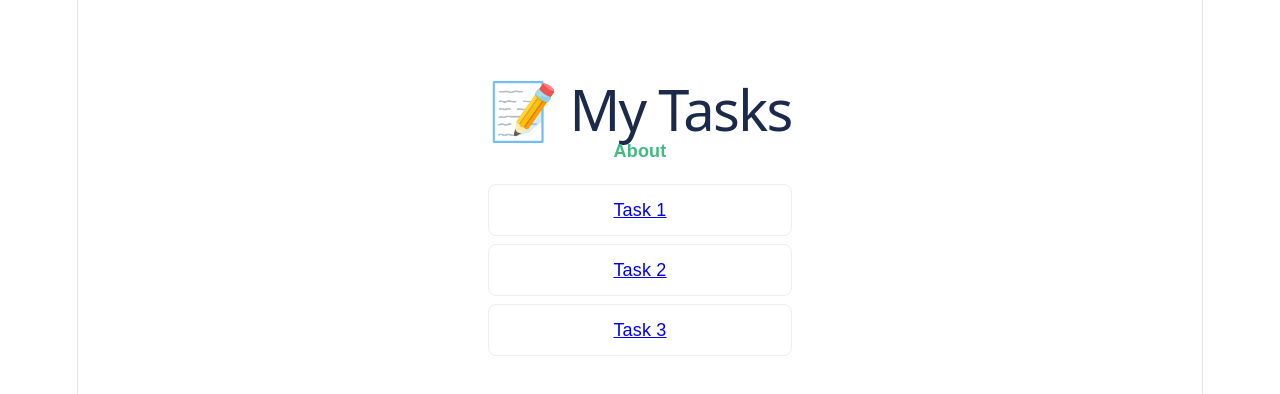
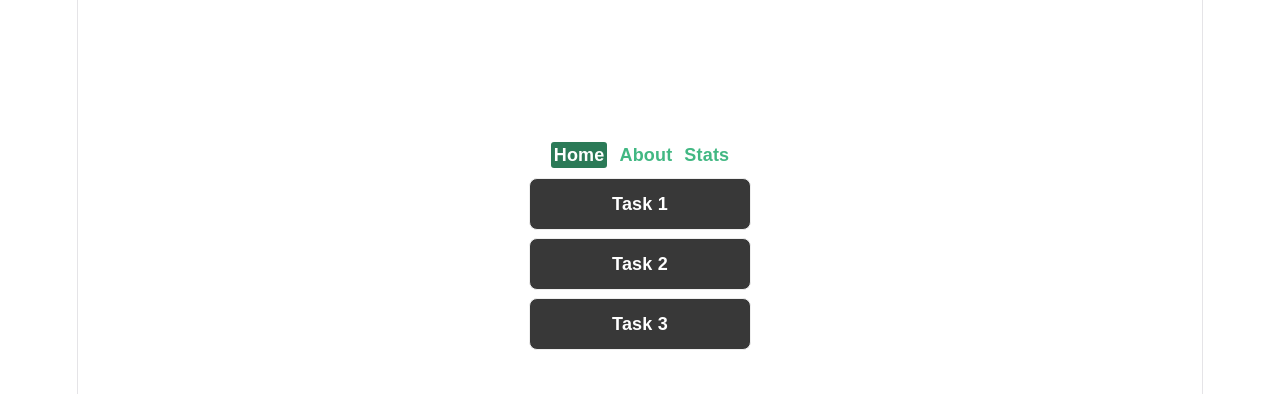
Before and after one commit to Jason-Cormier/FrontEndTraining, a Vue app in the folder task-counter/: page /home in a window 1280 px wide. Shown: the top 394 px of the page. Built offline with nearby package versions, Linux system fonts and the light colour scheme.

Commit message:
Day 3 Extensions

```diff
--- /dev/null
+++ b/task-counter/src/stores/Day3/taskStore.js
@@ -0,0 +1,10 @@
+import { ref } from 'vue'
+import { defineStore } from 'pinia'
+export const useTaskStore = defineStore('tasks', () => {
+    const tasks = ref([
+        { id: 1, name: 'Task 1', done: false, dueDate: '2024-06-10', priority: 'high' },
+        { id: 2, name: 'Task 2', done: false, dueDate: '2024-06-15', priority: 'medium' },
+        { id: 3, name: 'Task 3', done: false, dueDate: '2024-06-12', priority: 'low' }
+    ])
+    return { tasks }
+})
--- a/task-counter/src/views/Day3/AboutView.vue
+++ b/task-counter/src/views/Day3/AboutView.vue
@@ -1,8 +1,12 @@
 <template>
     <div class="about-view">
         <h1>About</h1>
+        <nav class="page-nav">
+            <RouterLink to="/home">Home</RouterLink>
+            <RouterLink to="/about">About</RouterLink>
+            <RouterLink to="/stats">Stats</RouterLink>
+        </nav>
         <p>This is a task management app build with Vue 3.</p>
-        <RouterLink to="/home">Back to Tasks</RouterLink>
     </div>
 </template>
 
@@ -14,7 +18,7 @@
     font-family: Arial, sans-serif;
 }
 h1 {
-        color: #1b2a4a;
+    color: white;
     margin-bottom: 16px;
 }
 a {
@@ -22,4 +26,16 @@
     text-decoration: none;
     font-weight: 600;
 }
+.page-nav {
+  display: flex;
+  gap: 12px;
+  margin-bottom: 20px;
+  justify-content: center;
+}
+.page-nav a.router-link-exact-active {
+    color: white;
+    padding: 0 3px;
+    border-radius: 3px;
+    background-color: #2b7a57;
+}
 </style>
--- a/task-counter/src/views/Day3/HomeView.vue
+++ b/task-counter/src/views/Day3/HomeView.vue
@@ -7,7 +7,7 @@
 <script setup>
 import { computed } from 'vue'
 import { useRoute } from 'vue-router'
-import { useTaskStore } from '@/stores/taskStore'
+import { useTaskStore } from '@/stores/Day3/taskStore'
 
 const taskStore = useTaskStore()
 const route     = useRoute()
@@ -19,7 +19,7 @@ const showErrorBanner = computed(() => route.query.error === 'notfound')
 
 <template>
   <div class="home-view">
-    <h1>📝 My Tasks</h1>
+    <h1>My Tasks</h1>
 
     <!-- TODO 2: Show a warning banner if showErrorBanner is true -->
     <!-- <div class="error-banner" v-if="showErrorBanner">
@@ -32,7 +32,9 @@ const showErrorBanner = computed(() => route.query.error === 'notfound')
     <nav class="page-nav">
       <!-- TODO 3: Add a RouterLink to /about -->
       <!-- <RouterLink to="/about">About</RouterLink> -->
+      <RouterLink to="/home">Home</RouterLink>
       <RouterLink to="/about">About</RouterLink>
+      <RouterLink to="/stats">Stats</RouterLink>
     </nav>
 
     <!-- TODO 4: Render each task as a RouterLink to /task/:id -->
@@ -49,13 +51,71 @@ const showErrorBanner = computed(() => route.query.error === 'notfound')
 </template>
 
 <style scoped>
-.home-view { max-width: 520px; margin: 40px auto; padding: 24px; font-family: Arial, sans-serif; }
-h1 { color: #1B2A4A; margin-bottom: 16px; }
-.error-banner { background: #fef3c7; border: 1px solid #f59e0b; border-radius: 6px; padding: 10px 14px; margin-bottom: 16px; color: #92400e; font-size: 14px; }
-.page-nav { margin-bottom: 20px; }
-.page-nav a { color: #42B883; text-decoration: none; font-weight: 600; }
-.task-list { list-style: none; padding: 0; margin: 0; }
-.task-list li { padding: 12px; background: white; border-radius: 8px; margin-bottom: 8px; border: 1px solid #eee; cursor: pointer; }
-.task-list li:hover { border-color: #42B883; }
-.done { text-decoration: line-through; color: #9ca3af; }
+.home-view {
+  width: auto;
+  margin: 40px auto;
+  padding: 24px;
+  font-family: Arial, sans-serif;
+}
+h1 {
+  color: white;
+  margin-bottom: 20px;
+}
+.error-banner {
+  background: #fef3c7;
+  border: 1px solid #f59e0b;
+  border-radius: 6px;
+  padding: 10px 14px;
+  margin-bottom: 16px;
+  color: #92400e;
+  font-size: 14px;
+}
+.page-nav {
+  display: flex;
+  gap: 12px;
+  margin-bottom: 10px;
+  justify-content: center;
+}
+.page-nav a {
+  color: #42B883;
+  text-decoration: none;
+  font-weight: 600;
+}
+.page-nav a.router-link-exact-active {
+  color: white;
+  padding: 0 3px;
+  border-radius: 3px;
+  background-color: #2b7a57;
+}
+.task-list {
+  list-style: none;
+  padding: 0;
+  margin: 0;
+  justify-content: center;
+}
+.task-list li {
+  padding: 12px;
+  background: rgb(56, 56, 56);
+  border-radius: 8px;
+  margin-bottom: 8px;
+  border: 1px solid #eee;
+  cursor: pointer;
+}
+.task-list li:hover {
+  border-color: #42B883;
+}
+.task-list li:hover a {
+  color: #42B883;
+}
+.task-list li a {
+  text-decoration: none;
+  color: white;
+  font-weight: bold;
+  display: block;
+  width: 100%;
+}
+.done {
+  text-decoration: line-through;
+  color: #9ca3af;
+}
 </style>
--- /dev/null
+++ b/task-counter/src/views/Day3/StatsView.vue
@@ -0,0 +1,60 @@
+<script setup>
+    import { computed } from 'vue'
+    import { useTaskStore } from '@/stores/Day3/taskStore'
+    const taskStore = useTaskStore()
+
+    const totalCount = computed(() => taskStore.tasks.length)
+    const doneCount = computed(() => taskStore.tasks.filter(t => t.done).length)
+    const pendingCount = computed(() => totalCount.value - doneCount.value)
+</script>
+
+<template>
+    <div class="stats-view">
+        <h1>Stats</h1>
+        <nav class="page-nav">
+            <RouterLink to="/home">Home</RouterLink>
+            <RouterLink to="/about">About</RouterLink>
+            <RouterLink to="/stats">Stats</RouterLink>
+        </nav>
+        <div class="stat-card">
+            <p>Total Tasks: {{ totalCount }}</p>
+            <p>Done: {{ doneCount }}</p>
+            <p>Pending: {{ pendingCount }}</p>
+        </div>
+    </div>
+</template>
+
+<style scoped>
+.stat-card {
+    background: white;
+    border: 1px solid #eee;
+    border-radius: 10px;
+    padding: 20px;
+    margin-bottom: 20px;
+    width: 300px;
+    margin:0 auto;
+}
+.stat-card p {
+    font-size: 16px;
+    color: #3b4453;
+    margin: 9px 0;
+    font-weight: bold;
+}
+a {
+    color: #42b883;
+    text-decoration: none;
+    font-weight: 600;
+}
+.page-nav {
+  display: flex;
+  gap: 12px;
+  margin-bottom: 20px;
+  justify-content: center;
+}
+.page-nav a.router-link-exact-active {
+    color: white;
+    padding: 0 3px;
+    border-radius: 3px;
+    background-color: #2b7a57;
+}
+</style>
--- a/task-counter/src/views/Day3/TaskDetailView.vue
+++ b/task-counter/src/views/Day3/TaskDetailView.vue
@@ -7,7 +7,7 @@
 <script setup>
 import { computed } from 'vue'
 import { useRoute, useRouter } from 'vue-router'
-import { useTaskStore } from '@/stores/taskStore'
+import { useTaskStore } from '@/stores/Day3/taskStore'
 
 // TODO 1: Get the current route and router instances
 // const route  = useRoute()
@@ -53,9 +53,32 @@ function goBack() {
 </template>
 
 <style scoped>
-.detail-view { max-width: 520px; margin: 40px auto; padding: 24px; font-family: Arial, sans-serif; }
-.back-btn { background: none; border: 1px solid #ddd; border-radius: 6px; padding: 6px 14px; cursor: pointer; margin-bottom: 20px; }
-.back-btn:hover { background: #f3f4f6; }
-h1 { color: #1B2A4A; font-size: 24px; margin-bottom: 12px; }
-p { color: #4A5568; font-size: 15px; margin: 6px 0; }
+.detail-view {
+  max-width: 520px;
+  margin: 40px auto;
+  padding: 24px;
+  font-family: Arial, sans-serif;
+}
+.back-btn {
+  background: none;
+  border: 1px solid #ddd;
+  border-radius: 6px;
+  padding: 6px 14px;
+  cursor: pointer;
+  margin-bottom: 20px;
+}
+.back-btn:hover {
+  background: #f3f4f6;
+  color: black;
+}
+h1 {
+  color: white;
+  font-size: 24px;
+  margin-bottom: 12px;
+}
+p {
+  color: #42B883;
+  font-size: 15px;
+  margin: 6px 0;
+}
 </style>
```
Lines whose indentation alone changed are shown as unchanged.
